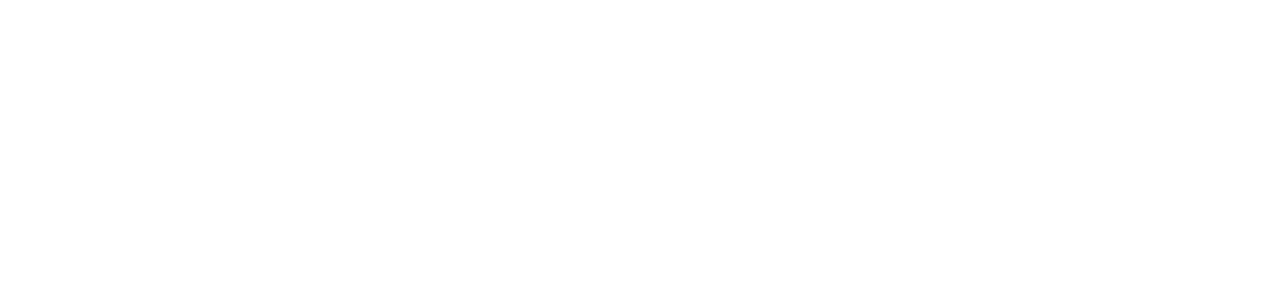
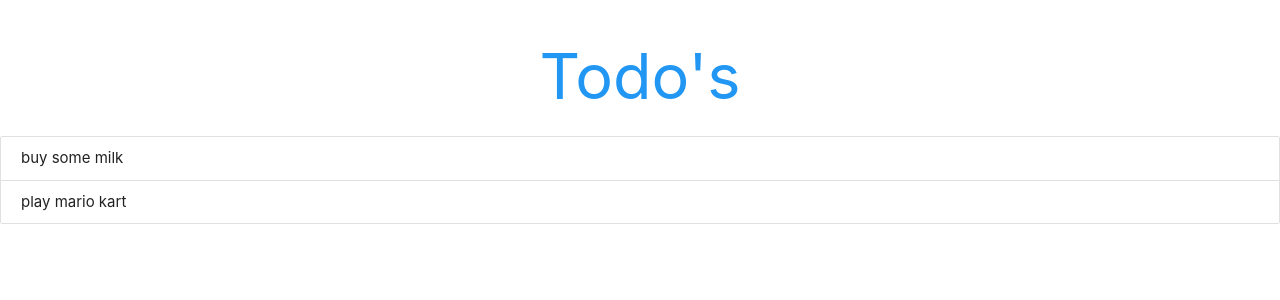
Before and after one commit to mosesogwo/TodoApp-React, a React (Create React App) app: page / in a window 1280 px wide. Shown: the top 300 px of the page. Built offline with nearby package versions, Linux system fonts and the light colour scheme.

Commit message:
setup todos rendering, todos are  passed from App state to Todos component as props

```diff
--- a/public/index.html
+++ b/public/index.html
@@ -29,6 +29,5 @@
   </head>
   <body>
     <div id="root"></div>
-
   </body>
 </html>
--- a/src/App.js
+++ b/src/App.js
@@ -1,3 +1,4 @@
+import Todos from './Todos'
 import React, { Component } from 'react';
 
 class App extends Component {
@@ -12,7 +13,8 @@
   render (){
     return (
       <div className="App">
-
+        <h1 className="center blue-text">Todo's</h1>
+        <Todos todos={this.state.todos}/>
       </div>
     )
   }
--- a/src/Todos.js
+++ b/src/Todos.js
@@ -1,7 +1,23 @@
 import React from 'react';
 
-const Todos = () => {
+const Todos = (props) => {
+  const {todos} = props;
+  const todoList = todos.length ? (
+    todos.map(todo => {
+      return (
+        <div className="collection-item" key={todo.id}>
+          <span>{todo.content}</span>
+        </div>
+      )
+    })
+  ) : (
+    <p className="center">You have no todo's left</p>
+  )
   return (
-
+    <div className="todos collection">
+      {todoList}
+    </div>
   )
 }
+
+export default Todos;
```
